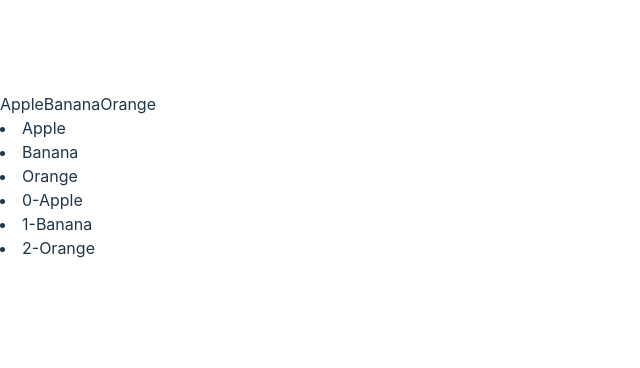
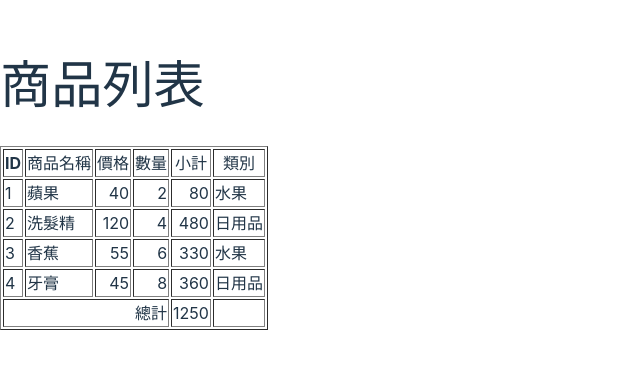
Before and after one commit to kurumi0512/my-react-study, a React (Vite) app: page / in a window 1280 px wide. Shown: the part 224-592 px from the top of the page, without its empty margins (0-640 px from the left). Built offline with nearby package versions, Linux system fonts and the light colour scheme.

Commit message:
250502 14:36

```diff
--- /dev/null
+++ b/src/App7.jsx
@@ -0,0 +1,40 @@
+// 物件陣列 map, filter 應用
+function App() {
+    // 物件陣列
+    const items = [
+        {id:1, name:'Apple', price:20},
+        {id:2, name:'Banana', price:30},
+        {id:3, name:'Orange', price:40},
+    ]
+
+    // 陣列過濾
+    /*
+    const filterItems = items.filter((item) => {
+        return item.price > 25;
+    })
+    */
+    const filterItems = items.filter((item) => item.price > 25)
+
+    // 陣列 map
+    const items2 = filterItems.map((item, index) => (
+                <div key={item.id}>
+                    index={index}, id={item.id}, name={item.name}, price={item.price}
+                </div>
+    ))
+
+    return (
+        <>
+            {items2}
+            <hr />
+            {
+                filterItems.map((item, index) => (
+                    <div key={item.id}>
+                        index={index}, id={item.id}, name={item.name}, price={item.price}
+                    </div>
+                ))
+            }
+        </>
+    )
+}
+
+export default App;
--- /dev/null
+++ b/src/App8.jsx
@@ -0,0 +1,62 @@
+/*
+商品資料如下:
+{ id: 1, name: '蘋果', price: 40, category: '水果' },
+{ id: 2, name: '洗髮精', price: 120, category: '日用品' },
+{ id: 3, name: '香蕉', price: 55, category: '水果' },
+{ id: 4, name: '牙膏', price: 45, category: '日用品' }
+請利用 react 將上述商品資料透過 jsx + <table> 標籤呈現
+*/
+
+function App() {
+    // 物件陣列
+    const products = [
+        { id: 1, name: '蘋果', price: 40, category: '水果', qty:2},
+        { id: 2, name: '洗髮精', price: 120, category: '日用品', qty:4 },
+        { id: 3, name: '香蕉', price: 55, category: '水果', qty:6 },
+        { id: 4, name: '牙膏', price: 45, category: '日用品', qty:8 }
+    ];
+
+    //計算價格總和,reduce是歸納,sum代表前一次累計的紀錄,會做4次,sum+product.price第一次是40,第二次是40+120
+    const totalPrice = products.reduce((sum, product,qty) => sum +(product.price*product.qty), 0);
+    return (
+       <>
+        <h1>商品列表</h1>
+       <table border= "1">
+            <thead>
+                <tr>
+                    <th>ID</th>
+                    <th>商品名稱</th>
+                    <th>價格</th>
+                    <th>數量</th>
+                    <th>小計</th>
+                    <th>類別</th>
+                </tr>
+            </thead>
+            <tbody>
+                {
+                    products.map((product)=>(
+                        <tr key={product.id}>
+                            <td>{product.id}</td>
+                            <td>{product.name}</td>
+                            <td align="right">{product.price}</td>
+                            <td align="right">{product.qty}</td>
+                            <td align="right">{product.price * product.qty}</td>
+                            <td>{product.category}</td>
+                        </tr>
+                    ))
+                }
+
+            </tbody>
+            <tfoot>
+                <tr>
+                    <td colSpan="4" align="right">總計</td>
+                    <td align="right">{totalPrice}</td>
+                    <td></td>
+                </tr>
+            </tfoot>
+        </table>
+        </>
+    )
+}
+
+export default App;
--- a/src/main.jsx
+++ b/src/main.jsx
@@ -6,10 +6,12 @@ import App3 from "./App3.jsx";
 import App4 from "./App4.jsx";
 import App5 from "./App5.jsx";
 import App6 from "./App6.jsx";
+import App7 from "./App7.jsx";
+import App8 from "./App8.jsx";
 import "./index.css";
 
 ReactDOM.createRoot(document.getElementById("root")).render(
     <React.StrictMode>
-        <App6 />
+        <App8 />
     </React.StrictMode>
 );
```
